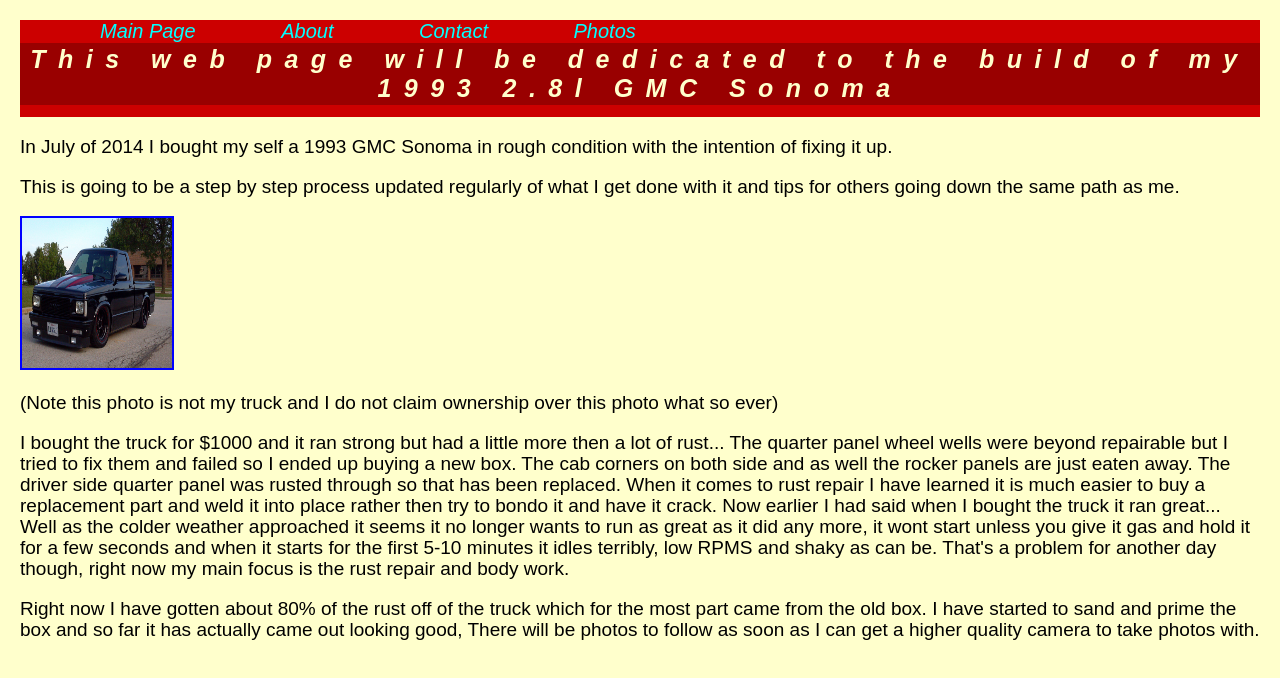
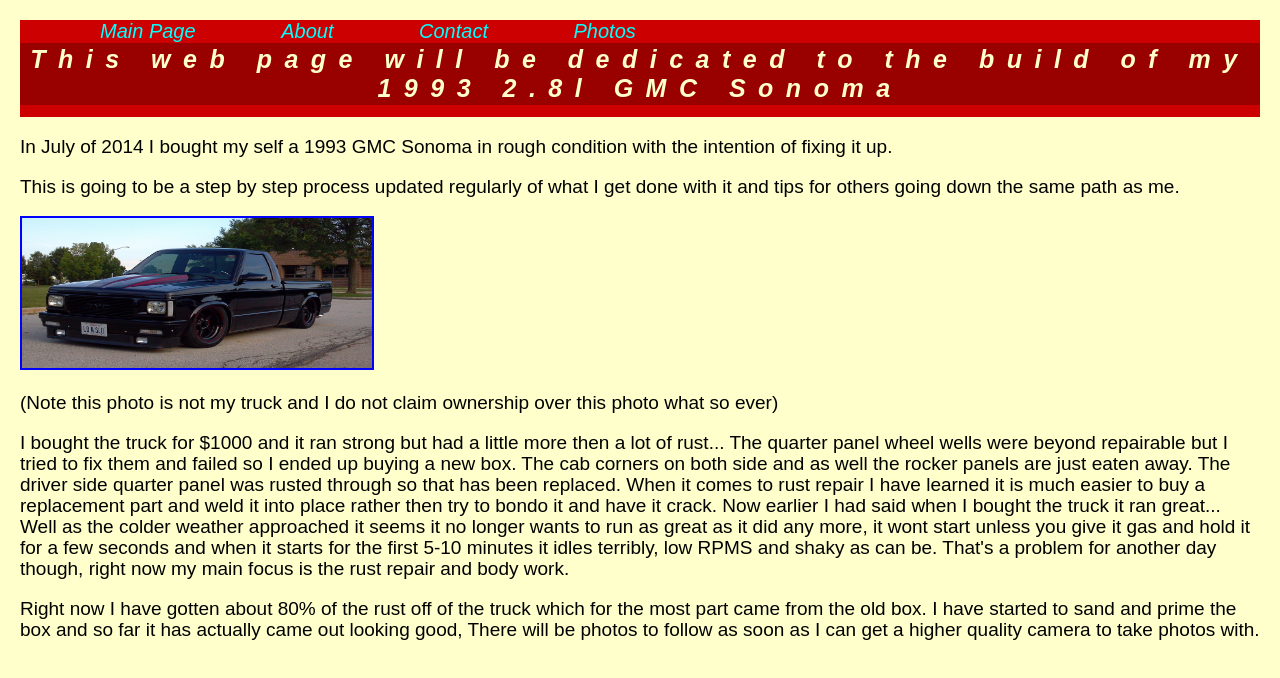
Before and after one commit to Vitrus1/Vitrus1.github.io, a plain HTML site: page index.html in a window 1280 px wide. Drawn offline with Linux system fonts and the light colour scheme.

Commit message:
Fixed photo size

```diff
--- a/index.html
+++ b/index.html
@@ -18,7 +18,7 @@
 	<p>In July of 2014 I bought my self a 1993 GMC Sonoma in rough condition with the intention of fixing it up. </p>
 	<p> This is going to be a step by step process updated regularly of what I get done with it and tips for others going down the same path as me.</p>
 
-<img src="../images/example_photo.jpg" width="150" height="150" alt="Black 1993 Sonoma">
+<img src="../images/example_photo.jpg" width="350" height="150" alt="Black 1993 Sonoma">
 	<p>(Note this photo is not my truck and I do not claim ownership over this photo what so ever)
 
 
```
